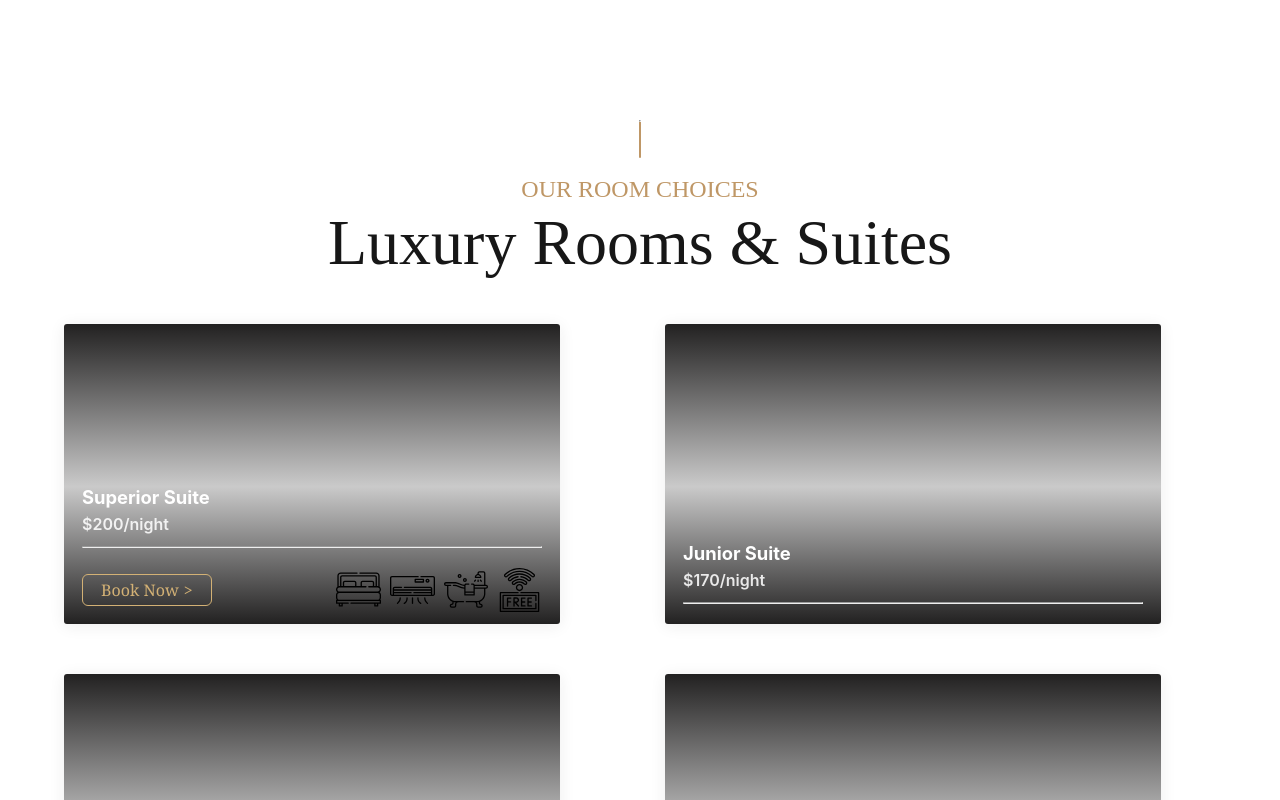
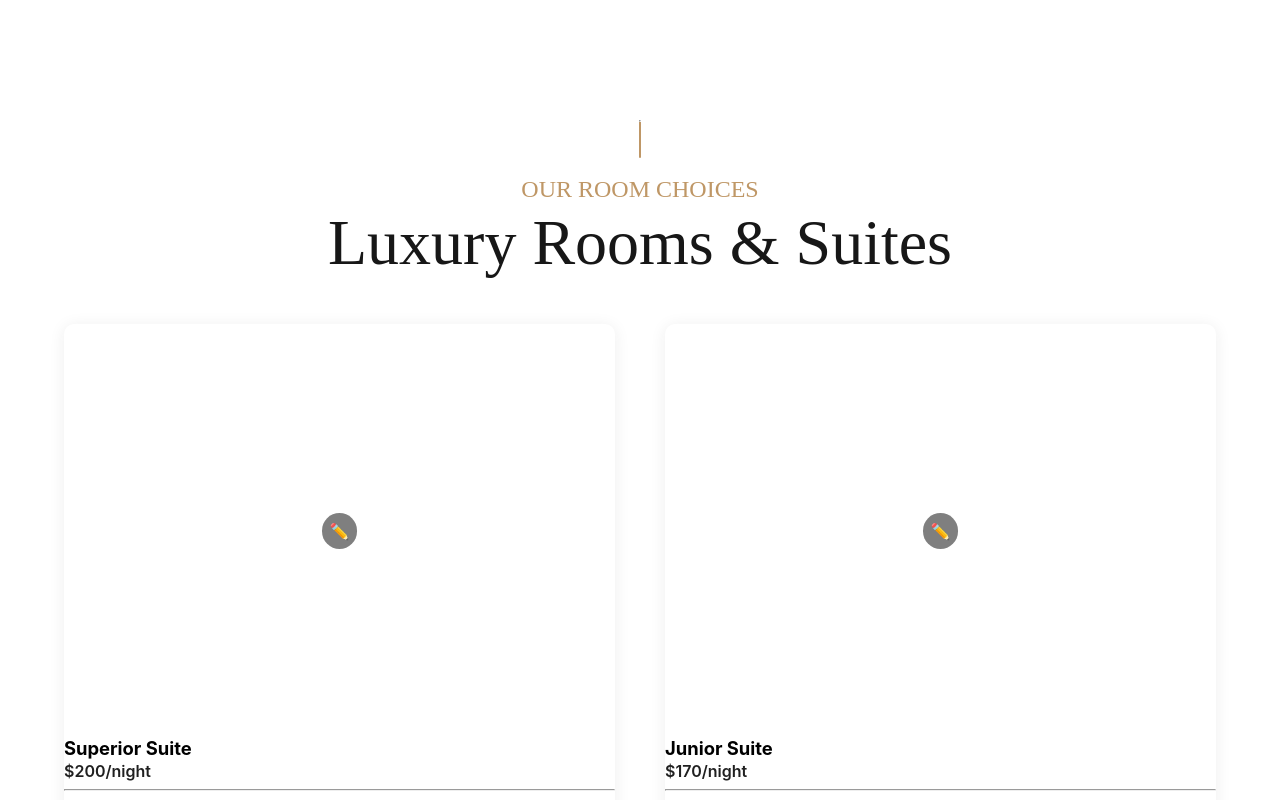
Before and after one commit to helloalam/growthzi_frontend, a React (Create React App) app: page / in a window 1280 px wide. Shown: the part 720-1520 px from the top of the page. Built offline with nearby package versions, Linux system fonts and the light colour scheme.

Commit message:
adding image upload in room section

```diff
--- a/src/components/Home/RoomSection.css
+++ b/src/components/Home/RoomSection.css
@@ -4,7 +4,16 @@
   padding: 0 24px;
   box-sizing: border-box;
 }
-
+.room-section::before {
+  content: "";
+  position: absolute;
+  top: 0;
+  left: 50%;
+  transform: translateX(-50%);
+  width: 100%;
+  height: 1px;
+  background: rgba(191, 151, 102, 1);
+}
 .vertical-line{
   width: 1.5px;
   height: 38px;
@@ -45,14 +54,12 @@
 }
 
 .room-card {
-background: linear-gradient(180deg, #222121 0%, rgba(34, 33, 33, 0.24) 54.21%, #222121 100%);
-  border-radius: 3px;
+  border-radius: 10px;
   min-height: 300px;
-  width: 90%;
+  width: 100%;
   position: relative;
   display: flex;
-  align-items: flex-end;
-  padding: 0;
+  flex-direction: column;
   box-shadow: 0 2px 16px rgba(40, 40, 40, 0.08);
   overflow: hidden;
 }
@@ -60,7 +67,8 @@ background: linear-gradient(180deg, #222121 0%, rgba(34, 33, 33, 0.24) 54.21%, #
 .room-icons {
   display: flex;
   align-items: center;
-  gap: 9px;
+  gap: 7px;
+  margin-right: 20px;
 }
 
 .room-card-actions {
@@ -69,23 +77,21 @@ background: linear-gradient(180deg, #222121 0%, rgba(34, 33, 33, 0.24) 54.21%, #
   justify-content: space-between;
   gap: 14px;
   margin-top: 7px;
+  margin-right: 15px;
 }
 
 .room-card-info {
   position: relative;
-  z-index: 1;
-  padding: 20px 18px 12px 18px;
-  width: 100%;
   color: #fff;
   display: flex;
   flex-direction: column;
-  gap: 4px;
   border-radius: 0 0 6px 6px;
 }
 
 .room-card-title {
   font-size: 1.15em;
   font-weight: 700;
+  color: black;
 }
 
 .room-card-price {
@@ -93,6 +99,7 @@ background: linear-gradient(180deg, #222121 0%, rgba(34, 33, 33, 0.24) 54.21%, #
   font-weight: 600;
   opacity: 0.87;
   margin-top: 2px;
+  color: black;
 }
 
 .room-card-bookbtn {
@@ -145,3 +152,49 @@ background: linear-gradient(180deg, #222121 0%, rgba(34, 33, 33, 0.24) 54.21%, #
   }
   .room-card-info { padding: 12px 60px 10px 12px; }
 }
+
+/* image upload  */
+
+.room-card-image-wrapper {
+  position: relative;
+  aspect-ratio: 4 / 3;
+  overflow: hidden;
+  border-radius: 8px;
+}
+
+.edit-icon-wrapper {
+  position: absolute;
+  top: 50%;
+  left: 50%;
+  transform: translate(-50%, -50%);
+  z-index: 2;
+}
+
+.room-card-image-wrapper:hover .edit-icon-wrapper:hover {
+  display: flex;
+  cursor: pointer;
+  background-color: red;
+}
+
+/* Hide the input visually but keep accessible */
+.edit-icon-wrapper {
+  position: absolute;
+  top: 50%;
+  left: 50%;
+  transform: translate(-50%, -50%);
+  background: rgba(0, 0, 0, 0.5);
+  border-radius: 50%;
+  padding: 8px;
+  cursor: pointer;
+  display: flex;
+  align-items: center;
+  justify-content: center;
+}
+
+.room-card-image {
+  width: 100%;
+  height: 100%;
+  object-fit: cover;
+  border-radius: 8px;
+
+}
--- a/src/components/Home/RoomSection.jsx
+++ b/src/components/Home/RoomSection.jsx
@@ -1,40 +1,103 @@
+import React, { useState } from "react";
 import "./RoomSection.css";
 import doublebed from "../../icons/doublebed.svg";
 import ac from "../../icons/ac.svg";
-import wifi from "../../icons/free-wifi.svg"
-import bathtub from "../../icons/bathtub.svg"
+import wifi from "../../icons/free-wifi.svg";
+import bathtub from "../../icons/bathtub.svg";
 
-const rooms = [
+const initialRooms = [
   {
     title: "Superior Suite",
     price: "$200/night",
-    featured:true,
+    featured: true,
+    image_id: "superior_suite",
+    image_url: null,
   },
   {
     title: "Junior Suite",
     price: "$170/night",
+    image_id: "junior_suite",
+    image_url: null,
   },
   {
     title: "Deluxe Room",
     price: "$140/night",
+    image_id: "deluxe_room",
+    image_url: null,
   },
   {
     title: "Double Room",
     price: "$120/night",
+    image_id: "double_room",
+    image_url: null,
   },
 ];
 
 function RoomSection() {
+  const [rooms, setRooms] = useState(initialRooms);
+
+  const handleImageUpload = async (event, image_id, index) => {
+    const file = event.target.files[0];
+    if (!file) return;
+
+    const formData = new FormData();
+    formData.append("image", file);
+    formData.append("image_id", image_id);
+
+    try {
+      const res = await fetch("https://growthzi-backend0.onrender.com/upload", {
+        method: "POST",
+        body: formData,
+      });
+
+      const data = await res.json();
+
+      if (res.ok) {
+        console.log("[SUCCESS] Uploaded image:", data.url);
+        const updatedRooms = [...rooms];
+        updatedRooms[index].image_url = data.url;
+        setRooms(updatedRooms);
+      } else {
+        alert(data.error || "Upload failed");
+        console.error("[ERROR] Upload failed:", data.error);  // ✅ console log
+      }
+    } catch (err) {
+      console.error(err);
+      alert("Server error");
+      console.error("[ERROR] Upload request failed:", err);
+    }
+  };
+
   return (
     <section className="room-section">
       <div className="room-section-header">
-        <div className="vertical-line"><hr></hr></div>
+        <div className="vertical-line"><hr /></div>
         <div className="room-section-label">OUR ROOM CHOICES</div>
         <h2 className="room-section-title">Luxury Rooms & Suites</h2>
       </div>
       <div className="room-cards-grid">
         {rooms.map((room, idx) => (
-          <div className="room-card" key={idx}>
+          <div className={`room-card ${!room.image_url ? "no-image" : ""}`} key={idx}>
+            <div className="room-card-image-wrapper">
+              {room.image_url ? (
+                <img
+                  src={room.image_url}
+                  alt=""
+                  className="room-card-image"
+                />
+              ) : null}
+
+              <label className="edit-icon-wrapper">
+                <input
+                  type="file"
+                  accept="image/*"
+                  onChange={(e) => handleImageUpload(e, room.image_id, idx)}
+                  style={{ display: "none" }}
+                />
+                ✏️
+              </label>
+            </div>
+
             <div className="room-card-info">
               <span className="room-card-title">{room.title}</span>
               <span className="room-card-price">{room.price}</span>
@@ -63,4 +126,5 @@ function RoomSection() {
   );
 }
 
+
 export default RoomSection;
```
Also changed, not shown: src/icons/edit.svg (added).
